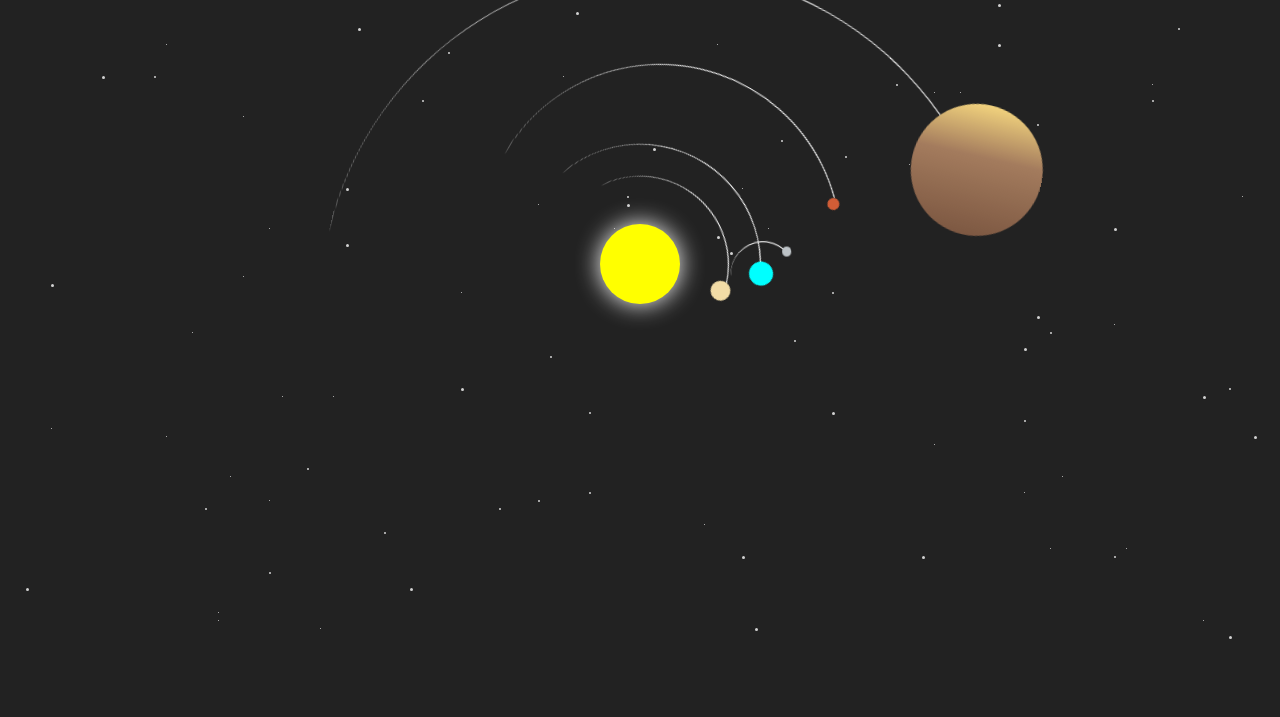
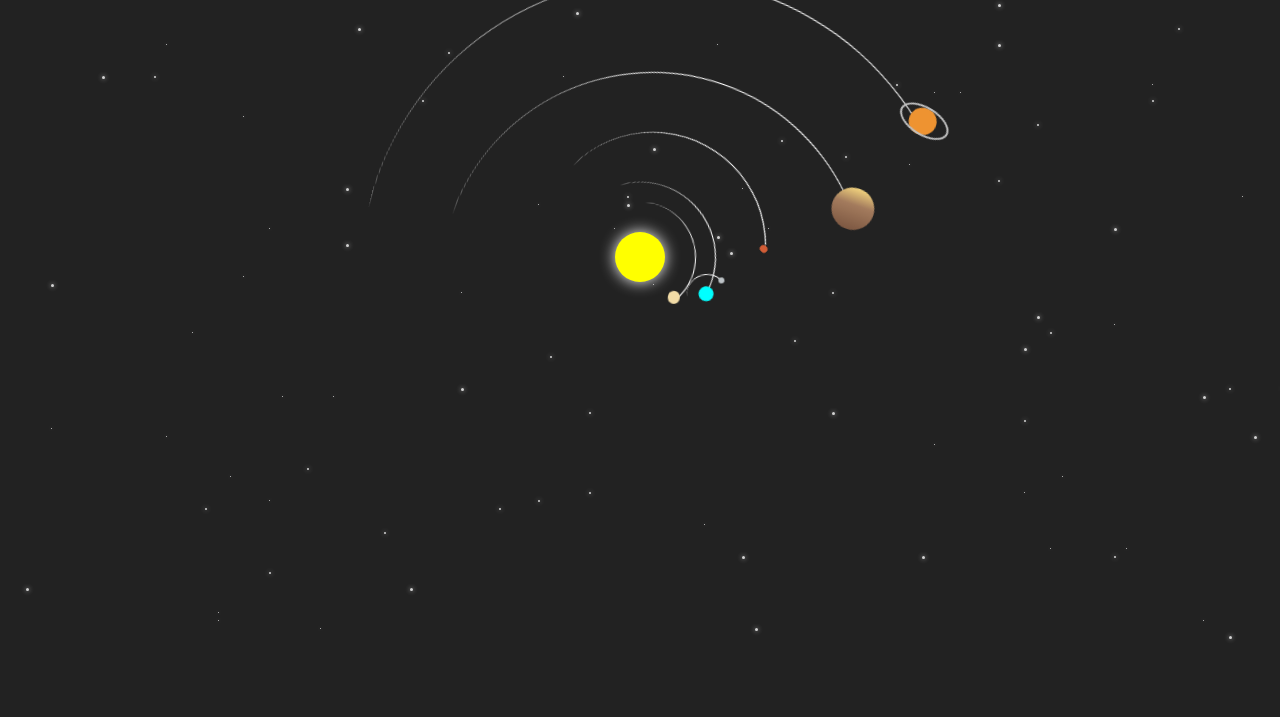
Before and after one commit to DevOld112/sistema-solar, a website built with Vite: page index.html in a window 1280 px wide. Shown: the part 156-873 px from the top of the page. After the commit the page ends 800 px from the top, so only its background shows below. Built offline with nearby package versions, Linux system fonts and the light colour scheme.

Commit message:
Agregando Saturno, eliminando el titulo central y reduciendo el tamaño del sistema solar en general

```diff
--- a/index.html
+++ b/index.html
@@ -9,10 +9,9 @@
     <title>Sistema Solar</title>
 </head>
 <body>
+    <div class="container titulo">
+</div>
     <div class="container">
-        <header>
-            <h1>Recreando el sistema solar con CSS y JavaScript</h1>
-        </header>
         <div class="stars">
             <div class="star">
             </div>
@@ -24,6 +23,10 @@
         <div class="venus"></div>
         <div class="mars"></div>
         <div class="jupiter"></div>
+        <div class="saturno">
+            <div class="ring"></div>
+        </div>
+
     </div>
 
 </body>
--- a/main.js
+++ b/main.js
@@ -18,4 +18,5 @@ for (let i = 0; i < 100; i++) {
   star.style.height = star.style.width;
   stars.appendChild(star);
 }
+
 });
--- a/styles.css
+++ b/styles.css
@@ -20,7 +20,7 @@ h1{
 }
 
 .container{
-    font-size: 8px;
+    font-size: 5px;
     width: 40em;
     height: 35em;
     position: relative;
@@ -28,14 +28,8 @@ h1{
 
 @media (max-width: 768px) {
     .container{
-        font-size: 5px;
-    }
-    header{
-        margin: -20rem;
-    }
-    h1{
-        font-size: 1.1rem;
-        margin-top: 8rem;
+        width: 0em;
+        height: 0em;
     }
 }
 
@@ -52,7 +46,7 @@ h1{
     box-shadow: 0 0 3em white;
 }
 
-.earth, .moon, .venus, .mars, .jupiter{
+.earth, .moon, .venus, .mars, .jupiter, .saturno{
     position: absolute;
     border-style: solid;
     border-color: white
@@ -85,7 +79,8 @@ h1{
 .moon::before,
 .venus::before,
 .mars::before,
-.jupiter::before{
+.jupiter::before,
+.saturno::before{
     content: '';
     position: absolute;
     border-radius: 50%;
@@ -97,6 +92,7 @@ h1{
     width: 3em;
     height: 3em;
     background-color: aqua;
+    z-index: 2;
 }
 
 .moon::before{
@@ -151,12 +147,29 @@ h1{
 }
 
 .jupiter::before{
-    top: 8.5em;
-    right: -0.5em;
-    width: 16.5em;
-    height: 16.5em;
+    top: 10.5em;
+    right: 5.5em;
+    width: 8.5em;
+    height: 8.5em;
     background-color: #cfa06e;
     background-image: linear-gradient(to bottom, #f1d27d, #a37b5d 40%, #7d5842);
+}
+
+.saturno{
+    top: -36em;
+    left: -36em;
+    width: 120em;
+    height: 120em;
+    animation: orbit 200s
+    linear infinite;
+}
+
+.saturno::before{
+    top: 14.5em;
+    right: 13.5em;
+    width: 5.5em;
+    height: 5.5em;
+    background-color: #ee9331;
 }
 
 @keyframes orbit {
@@ -184,4 +197,34 @@ h1{
     background-color: #fff;
     border-radius: 50%;
     opacity: 0.8;
-  }
+    box-shadow: 0 0 1em white;
+
+}
+
+.titulo{
+        font-size: 5px;
+        width: 0em;
+        height: 55em;
+        position: absolute
+    }
+
+.ring{
+        top: 59px;
+        right: 65px;
+        width: 5em;
+        height: 10em;
+        animation: orbit 25s
+        linear infinite;
+    }
+
+.ring::before{
+    background-color: #bdc3c7;
+}
+
+.ring{
+    position: absolute;
+    border-style: double;
+    border-color: silver;
+    border-width: 0.4em 0.4em 0.4em 0.4em;
+    border-radius: 50%;
+}
```
